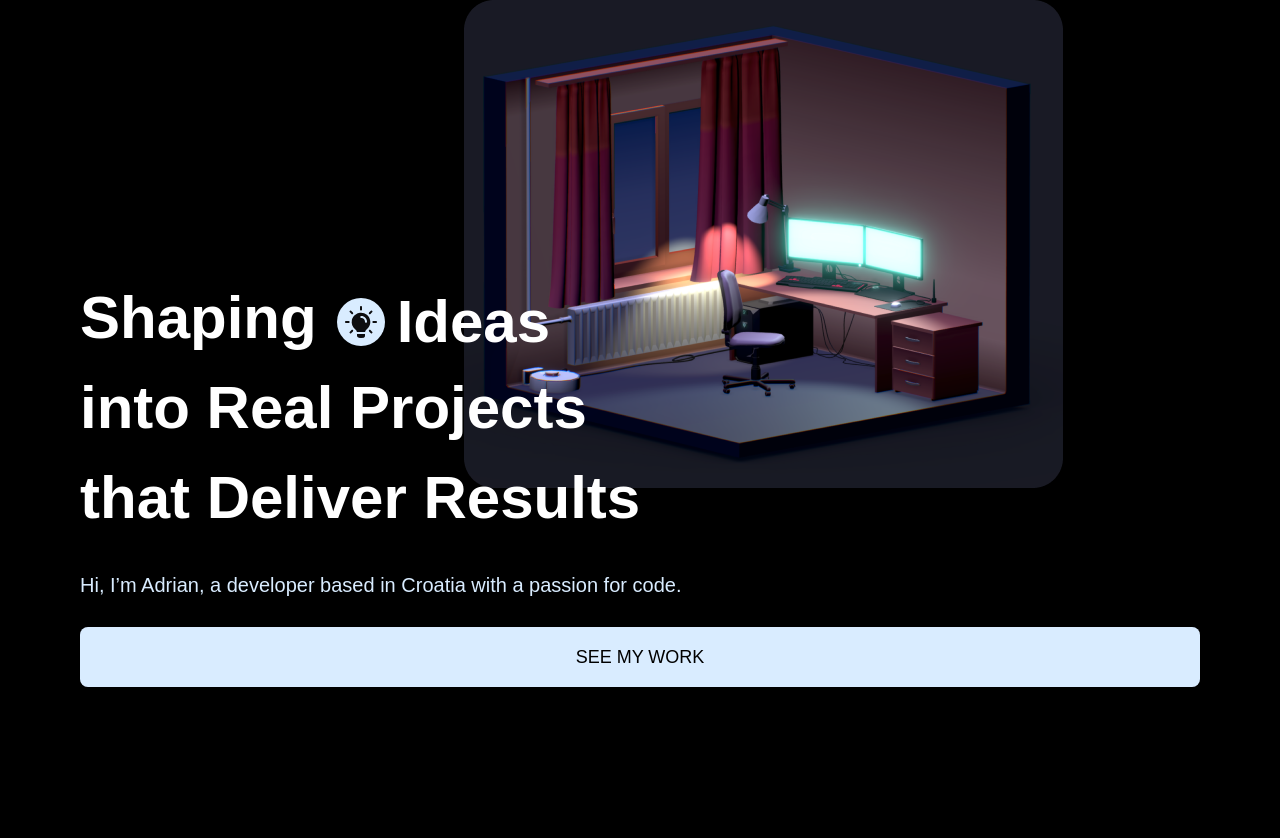
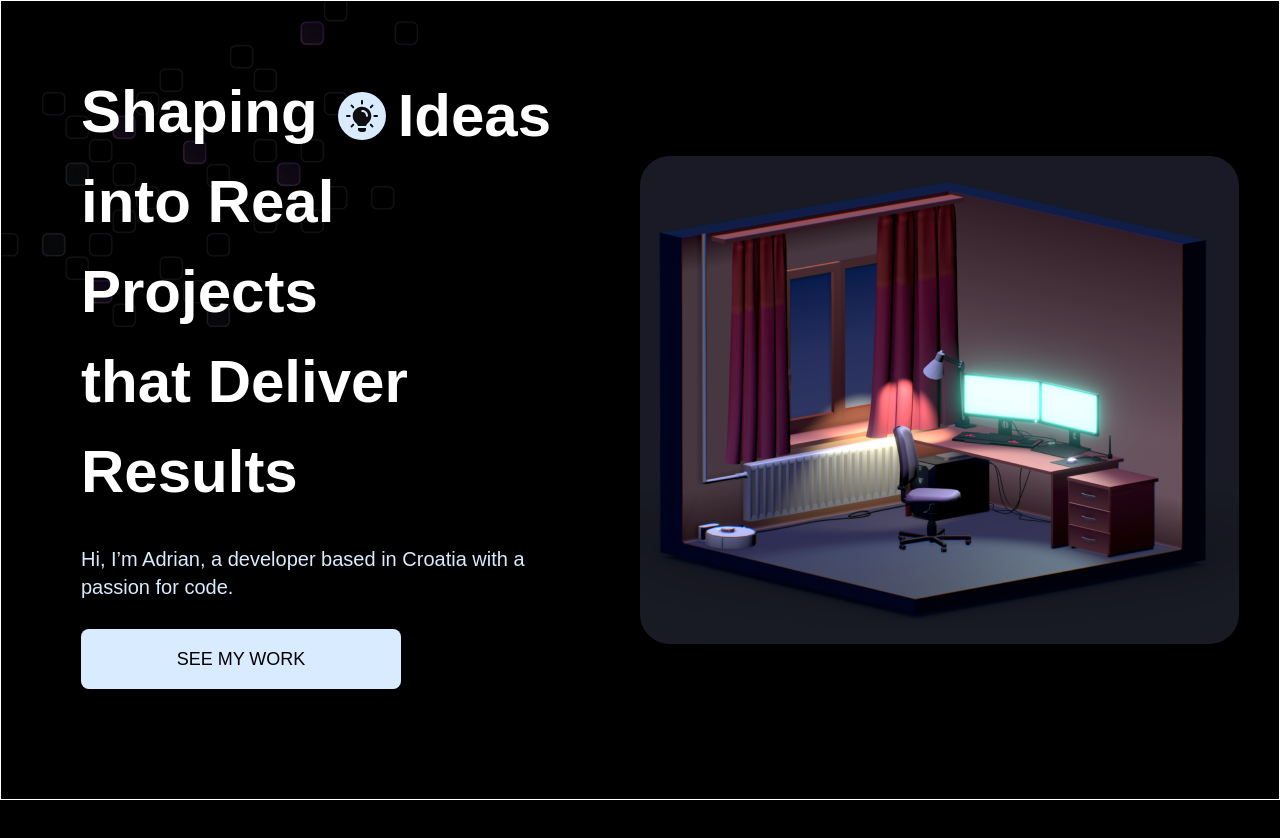
Before and after one commit to AssiaChemlali/Portfolio-3D, a React (Vite) app: page / in a window 1280 px wide. Shown: the top 838 px of the page. After the commit the page ends 800 px from the top, so only its background shows below. Built offline with nearby package versions, Linux system fonts and the light colour scheme; a web font is replaced by a local one.

Commit message:
update hero section

```diff
--- a/package.json
+++ b/package.json
@@ -10,7 +10,9 @@
     "preview": "vite preview"
   },
   "dependencies": {
+    "@gsap/react": "^2.1.2",
     "@tailwindcss/vite": "^4.1.16",
+    "gsap": "^3.13.0",
     "react": "^19.1.1",
     "react-dom": "^19.1.1",
     "react-icons": "^5.5.0",
--- a/src/index.css
+++ b/src/index.css
@@ -8,6 +8,7 @@ body {
   color: white;
   scroll-behavior: smooth;
   width: 100vw;
+  overflow-x: hidden;
   ;
 
 }
@@ -24,7 +25,7 @@ section {
 
 @layer components {
   .hero-layout {
-    @apply relative z-10 flex items-start h-[80vh] xl:items-center xl:mt-20 md:h-dvh
+    @apply relative z-10 flex items-center h-[80vh] xl:items-center   md:h-dvh  border  flex-col xl:flex-row ;
   }
 
   .hero-text {
@@ -63,8 +64,26 @@ section {
 
     }
   }
- .hero-3d-layout{
-  @apply xl:w-[70%] w-full h-full min-h-[50vh] absolute xl:-top-20 top-24 xl:-right-20 right-0;
- }
+
+  .hero-3d-layout {
+    @apply  w-full h-full min-h-[50vh]  flex  items-center  justify-center ;
+  }
 
 }
+
+/* Hero text slider starts*/
+.slide{
+  display:inline-block;
+  flex-direction: column;
+  transition:all cubic-bezier(0.075, 0.32, 0.34, 1);
+}
+.wrapper{
+  display:flex;
+  flex-direction:column;
+  animation:wordSlider 21s infinite cubic-bezier(0.09, 0.81, 0.3, 0.99)
+}
+
+@keyframes wordSlider {
+
+
+}
--- a/src/sections/Hero.jsx
+++ b/src/sections/Hero.jsx
@@ -1,32 +1,49 @@
 import React from 'react'
 import Button from '../components/Button'
-import {words} from '../data/index'
+import { words } from '../data/index'
 import { IoIosArrowRoundDown } from "react-icons/io";
+import {useGSAP} from '@gsap/react'
+import gsap from "gsap"
 const Hero = () => {
+    useGSAP(()=>{
+      gsap.fromTo('.hero-text h1',{
+        y:50,
+        opacity:0
+      },
+       {
+        y:0,
+        opacity:1,
+        stagger:0.2,
+        duration:1,
+        ease:"power2.inOut"
+       }
+
+    )
+    })
   return (
-    <section  id="hero" className='relative overflow-hidden '>
-
-      <div className="hero-layout">
-        {/* left content */}
-        <div className='flex flex-col justify-center  gap-7 px-5 md:w-full md:px-20 '>
-
+    <section id="hero" className='relative overflow-hidden '>
+      <div className="absolute top-0 left-0 z-10">
+        <img src="/images/bg.png" alt="" />
+      </div>
+      <div className="hero-layout  ">
+        {/* LEFT */}
+        <div className='flex flex-col justify-center px-5 xl:w-[50%] md:px-20  w-screen mb-10'>
+          <div className="flex flex-col gap-7  ">
             <div className="hero-text ">
               <h1>Shaping
                 <span className="slide">
                   <span className="wrapper">
-                        {words.map((word,index)=>(
-                        <span className='flex items-center gap-1 md:gap-3 pd-2'>
+                    {words.map((word, index) => (
+                      <span className='flex items-center gap-1 md:gap-3 pd-2' key={index}>
                         <img
                           src={word.imgPath}
                           alt={word.text}
-                          className='bg-white-50 rounded-full p-1 size-7 md:size-10 xl:size-12 md:p-2'/>
-                        <span key={index} > {word.text} </span>
+                          className='bg-white-50 rounded-full p-1 size-7 md:size-10 xl:size-12 md:p-2' />
+                        <span  > {word.text} </span>
                       </span>
                     ))}
                   </span>
                 </span>
-
-
               </h1>
               <h1 >into Real Projects</h1>
               <h1 >that Deliver Results</h1>
@@ -37,13 +54,14 @@ const Hero = () => {
             <Button
               text="See My Work"
               id="button"
-          className=""
-          icon={<IoIosArrowRoundDown />}/>
+              className="md:w-80 md:h-16 w-60 h-12"
+              icon={<IoIosArrowRoundDown />} />
+          </div>
         </div>
 
         {/* RIGHT */}
-        <figure className=' '>
-          <div className="hero-3d-layout">
+        <figure className=''>
+          <div className="hero-3d-layout ">
             <img src="/images/img-hero.png" alt="" />
           </div>
         </figure>
```
Also changed, not shown: 1 other file (tests, documents, lock files or other folders). Lines whose indentation alone changed are shown as unchanged.
